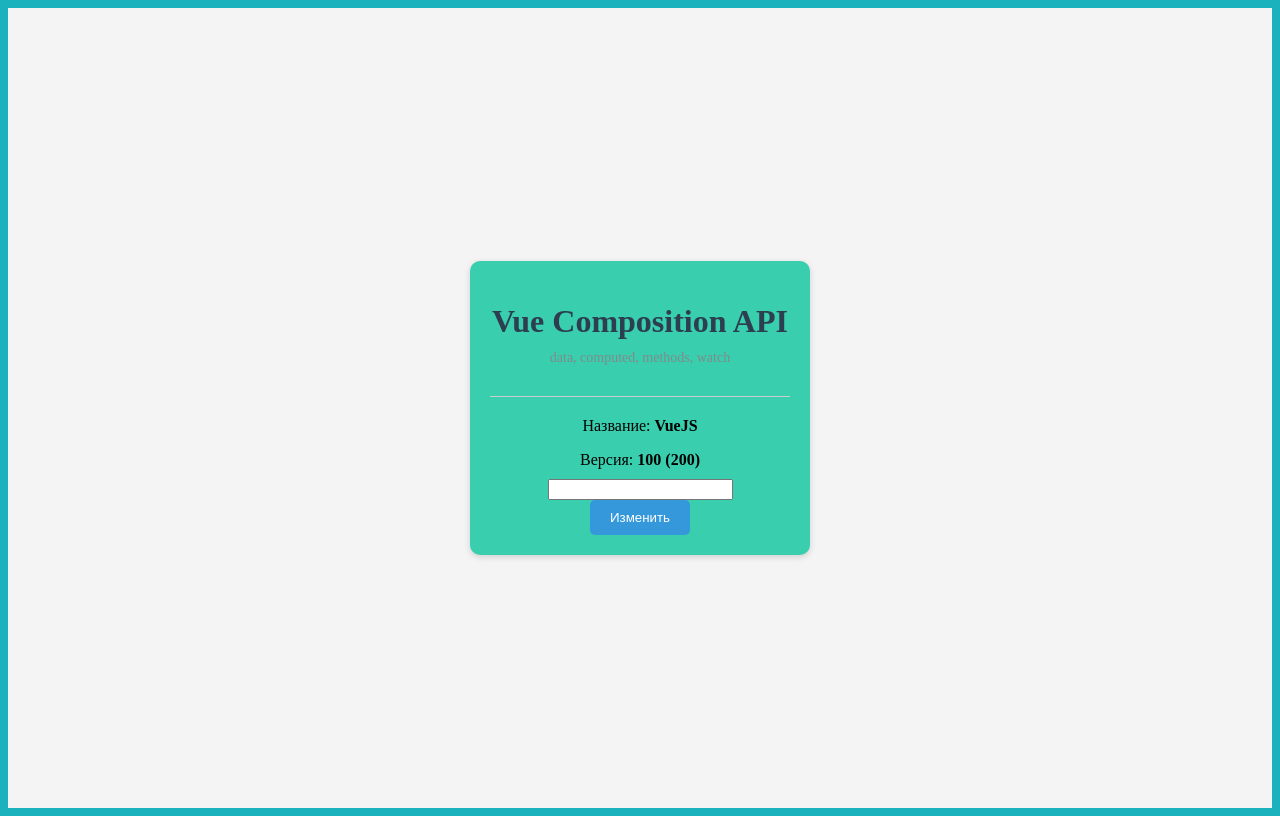
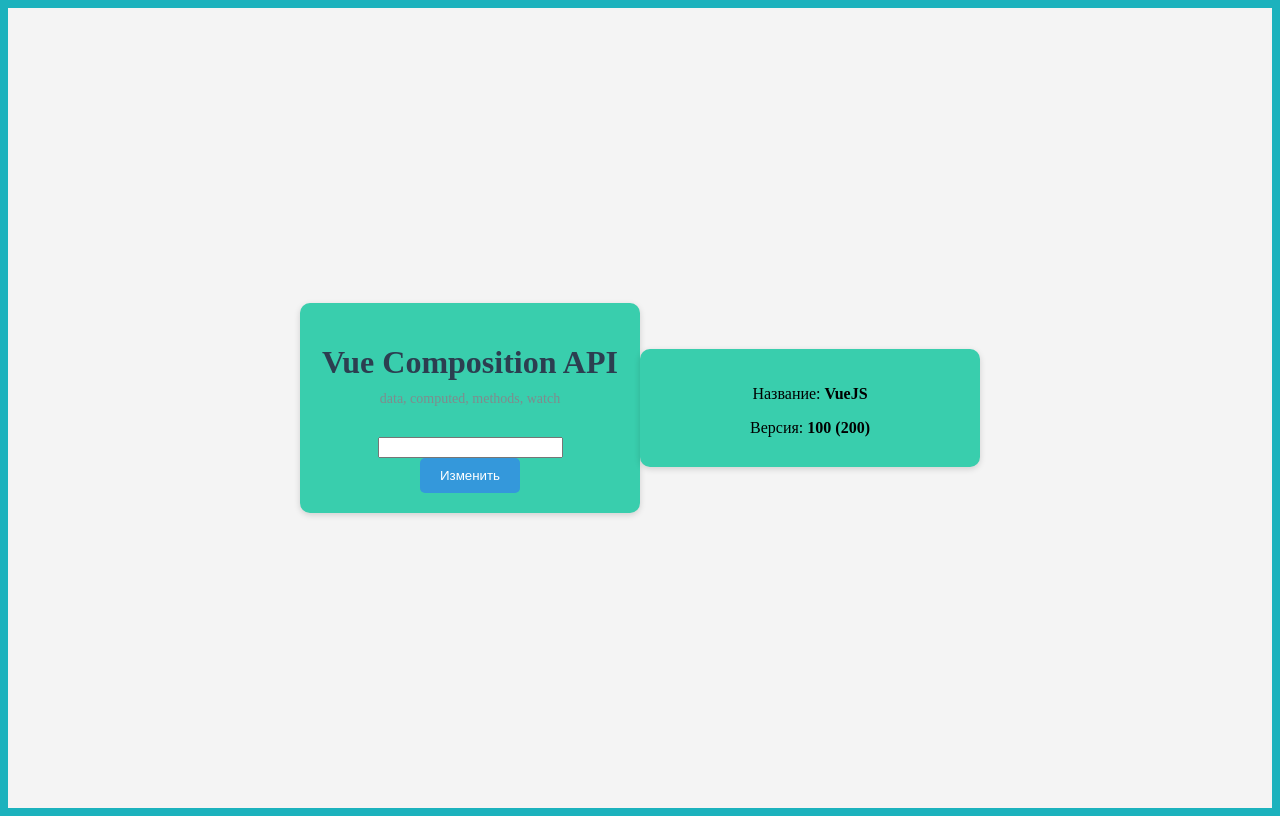
Before and after one commit to vitalay/19-compositionAPI, a Vue app: page / in a window 1280 px wide. Built offline with nearby package versions, Linux system fonts and the light colour scheme.

Commit message:
создал компонент

```diff
--- a/src/App.vue
+++ b/src/App.vue
@@ -3,27 +3,31 @@
   <div class="card">
     <h1>Vue Composition API</h1>
     <small>data, computed, methods, watch </small>
-    <hr>
-    <p>Название: <strong>{{ name }}</strong></p>
-    <p>Версия: <strong>{{ version }} ({{ doubleVersion }})</strong> </p>
     <div class="form-control">
-      <input type="text" ref="textInput" >
+      <input type="text" v-model="ferstName">
+       <!-- <input type="text" ref="textInput" > -->
     </div>
 
     <button class="btn" @click="change">Изменить</button>
   </div>
+
+  <Framvorkinfo :name="name" :version="version"/>
+
  </div>
 
 </template>
 
 <script>
 import { ref, reactive, toRefs, isRef, isReactive, computed, watch } from 'vue'
+import Framvorkinfo from './Framvorkinfo.vue';
+export default {
 
-export default {
+
 setup() {
 const name = ref( 'VueJS')
 const version = ref( 100)
 const textInput = ref(null)
+const ferstName = ref('')
 
 
 
@@ -32,35 +36,41 @@ const framework = reactive({
   version: 3
 })
 
-const doubleVersion = computed(() => version.value * 2)
+//const doubleVersion = computed(() => version.value * 2)
 
-watch ([doubleVersion, name], (newValues, oldValues) => {
-  console.log('new version', newValues[0]),
-  console.log('new name', newValues[1]),
-  console.log('old version', oldValues[0]),
-  console.log('old name', oldValues[1])
+// watch ([doubleVersion, name], (newValues, oldValues) => {
+//   console.log('new version', newValues[0]),
+//   console.log('new name', newValues[1]),
+//   console.log('old version', oldValues[0]),
+//   console.log('old name', oldValues[1])
 
-})
+// })
 
 function changeInfo() {
 
 name.value = 'Vue JS !'
 version.value = 150
-console.log(textInput.value.value)
+//console.log(textInput.value.value)
 
  //framework.name = 'Vue JS !'
  //framework.version = 42
  }
 
 return {
+  name,
+  version,
 
-name: name,
-version: version,
+
+//name: name,
+//version: version,
 change: changeInfo,
-doubleVersion,
-textInput
+//doubleVersion,
+//textInput,
+ferstName
 }
-}
+},
+components: { Framvorkinfo },
+
 }
 
 </script>
--- /dev/null
+++ b/src/Framvorkinfo.vue
@@ -0,0 +1,23 @@
+<template>
+    <div class="card">
+        <p>Название: <strong>{{ name }}</strong></p>
+        <p>Версия: <strong>{{ version }} ({{ doubleVersion }})</strong> </p>
+    </div>
+</template>
+
+<script>
+
+export default {
+
+    props: [
+        'name',
+        'version'
+    ],
+    computed: {
+        doubleVersion() {
+            return this.version * 2
+        }
+    }
+
+}
+</script>
```
